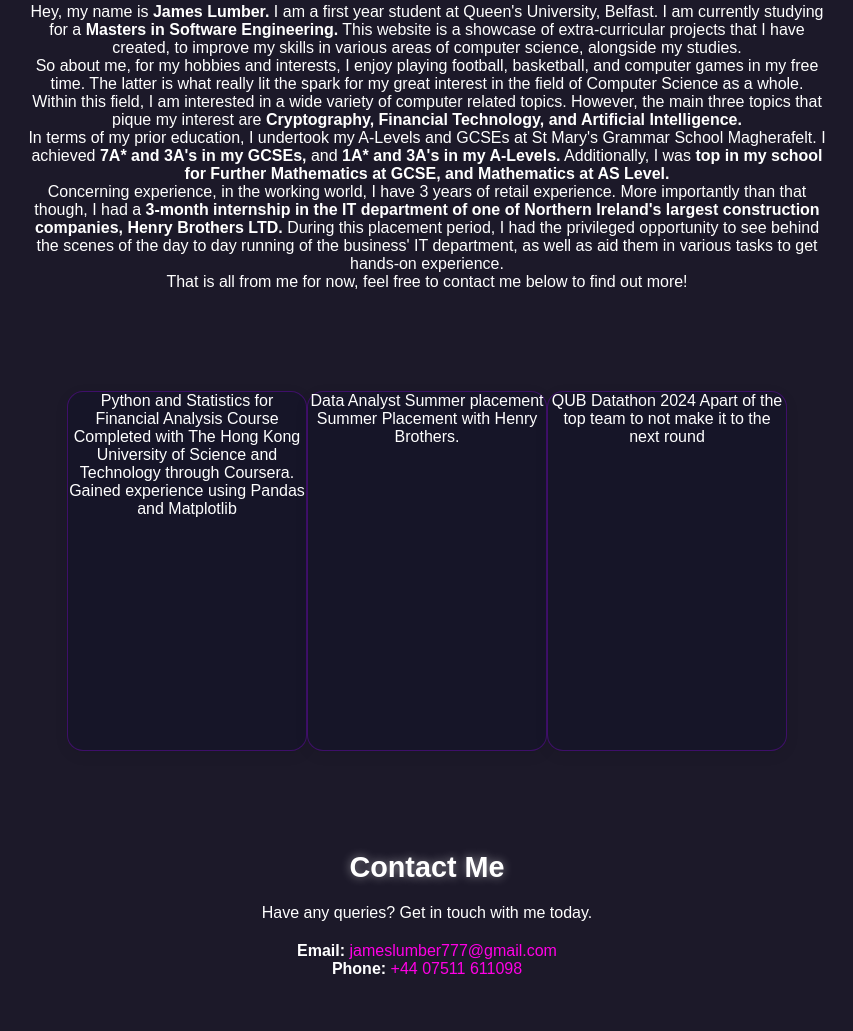
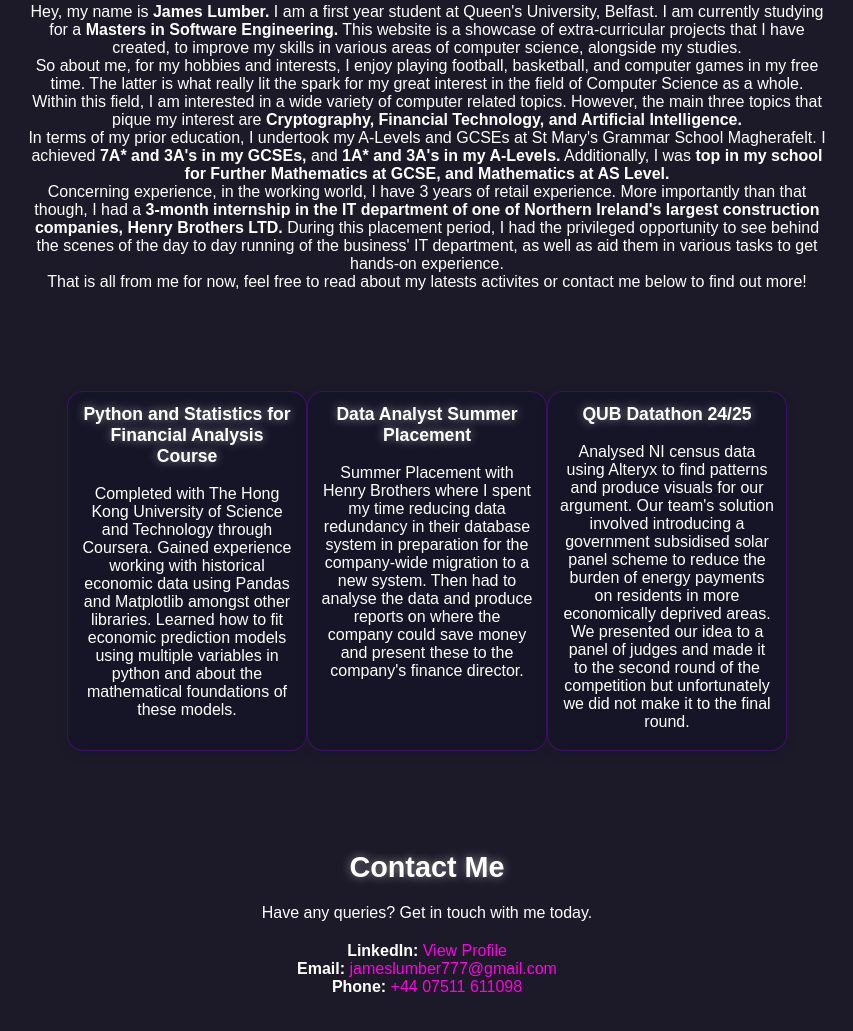
Before and after one commit to jlumber7/jlumber7.github.io, a plain HTML site: page index.html in a window 1280 px wide. Shown: the part 2031-3062 px from the top of the page, without its empty margins (213-1066 px from the left). Drawn offline with Linux system fonts and the light colour scheme.

Commit message:
Fleshed out the details of the "Blog Posts"
Added a box-text and glow class in the styles.css file and added detail to each of the topics in the boxes. Also added a link to my LinkedIn profile in the Contact Me section

```diff
--- a/index.html
+++ b/index.html
@@ -355,7 +355,7 @@
                 During this placement period, I had the privileged opportunity to see behind the scenes of the day to day running of the business' IT department, as well as aid them in various tasks to get hands-on experience.
             </p>
             <p>
-                That is all from me for now, feel free to contact me below to find out more!
+                That is all from me for now, feel free to read about my latests activites or contact me below to find out more!
             </p>
         </div>
     </section>
@@ -365,22 +365,33 @@
           <div class="row">
 
             <div class="box">
-              Python and Statistics for Financial Analysis Course
+              <div class="box-text">
+                <div class="glow"><p style="font-size: 1.1rem;"><strong>Python and Statistics for Financial Analysis Course</strong></p></div><br>
 
-              Completed with The Hong Kong University of Science and Technology through Coursera.
-              Gained experience using Pandas and Matplotlib
+                <p>Completed with The Hong Kong University of Science and Technology through Coursera.
+                Gained experience working with historical economic data using Pandas and Matplotlib amongst other libraries.
+                Learned how to fit economic prediction models using multiple variables in python and about the mathematical foundations of these models.</p>
+              </div>
             </div>
 
             <div class="box">
-              Data Analyst Summer placement
+              <div class="box-text">
+                <div class="glow"><p style="font-size: 1.1rem;"><strong>Data Analyst Summer Placement</strong></p></div><br>
 
-              Summer Placement with Henry Brothers.
+                <p>Summer Placement with Henry Brothers where I spent my time reducing data redundancy in their database system in preparation for the company-wide migration to a new system.
+                Then had to analyse the data and produce reports on where the company could save money and present these to the company's finance director.</p>
+              </div>
             </div>
 
             <div class="box">
-              QUB Datathon 2024
+              <div class="box-text">
+                <div class="glow"><p style="font-size: 1.1rem;"><strong>QUB Datathon 24/25</strong></p></div><br>
 
-              Apart of the top team to not make it to the next round
+                <p>Analysed NI census data using Alteryx to find patterns and produce visuals for our argument.
+                  Our team's solution involved introducing a government subsidised solar panel scheme to reduce the burden of energy payments
+                  on residents in more economically deprived areas. We presented our idea to a panel of judges and made it to the second round
+                  of the competition but unfortunately we did not make it to the final round.</p>
+              </div>
             </div>
 
           </div>
@@ -392,8 +403,9 @@
             <h2>Contact Me</h2>
             <p>Have any queries? Get in touch with me today.</p>
             <div class="contact-details">
-                <p><strong>Email:</strong> <a href="mailto:jameslumber777@gmail.com">jameslumber777@gmail.com</a></p>
-                <p><strong>Phone:</strong> <a href="tel:+447511611098">+44 07511 611098</a></p>
+              <p><strong>LinkedIn: </strong><a href=https://uk.linkedin.com/in/james-lumber-aabbb329b>View Profile</a></p>
+              <p><strong>Email: </strong><a href="mailto:jameslumber777@gmail.com">jameslumber777@gmail.com</a></p>
+              <p><strong>Phone: </strong><a href="tel:+447511611098">+44 07511 611098</a></p>
             </div>
         </div>
     </section>
--- a/styles.css
+++ b/styles.css
@@ -293,7 +293,6 @@
             font-size: 1rem;
         }
 
-
         .row {
         display: flex;
         gap: var(16px);
@@ -316,6 +315,14 @@
         }
         .box:hover { transform: translateY(-4px); box-shadow: 0 10px 24px rgba(0,0,0,0.12); }
 
+        .box-text{
+            padding: 5%;
+        }
+
+        .glow{
+            text-shadow: 0 0 10px rgba(255, 255, 255, 0.5);
+            color: #ffffff;
+        }
 
         /* Make it responsive: if the screen is too narrow, allow wrapping */
         @media (max-width: 560px) {
```
